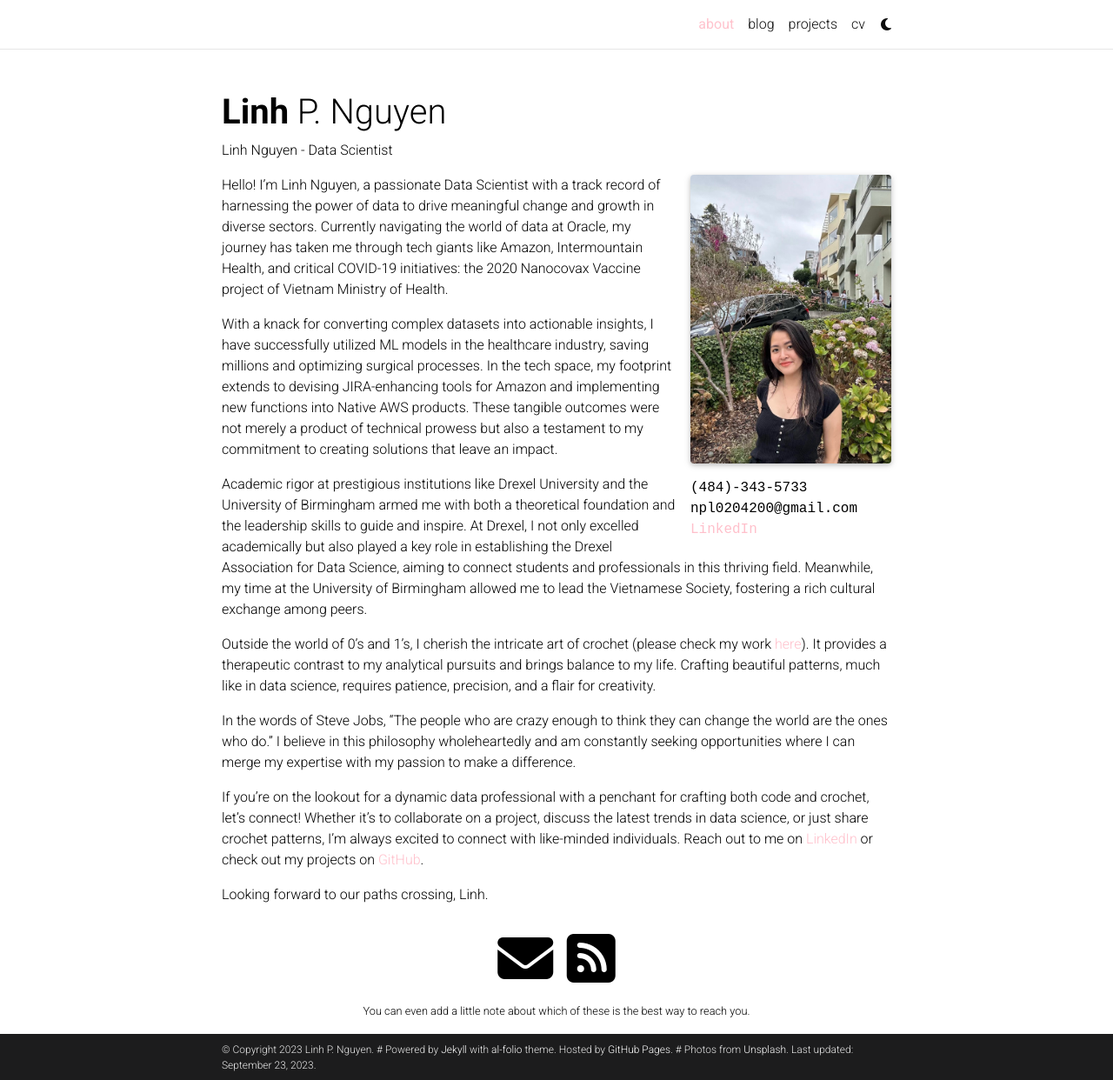
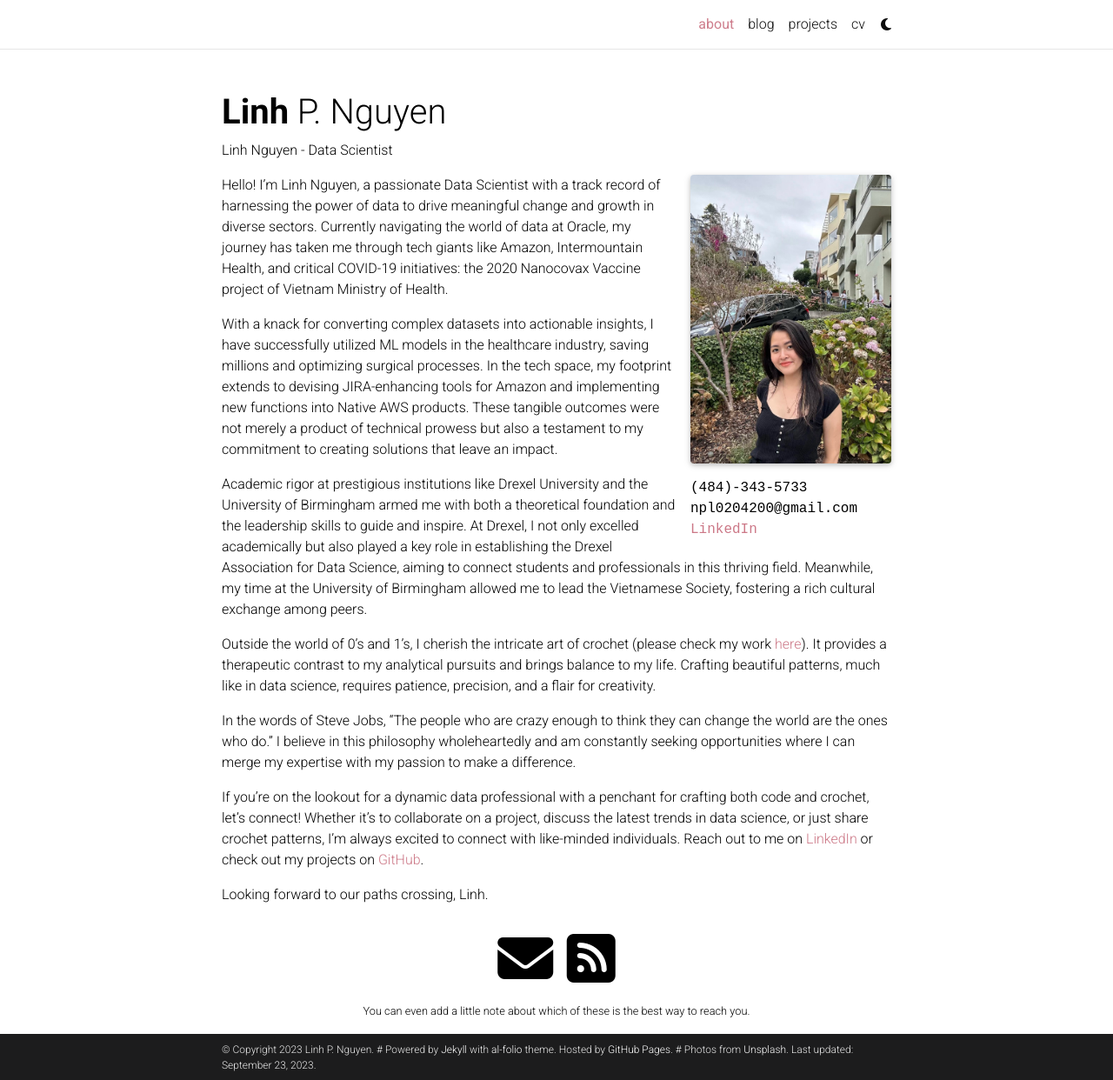
Before and after one commit to npl0204/npl0204.github.io, a Jekyll site: the page built from _pages/about.md, in a window 1280 px wide and 1242 px high. Shown: the whole window at 87% size. Built offline with Jekyll 4.4.1, drawn with Linux system fonts in a browser that asks for light colours; full-size pictures stand in for the smaller copies a plugin makes; comment, search, counter and statistics services are not loaded; a style sheet for code colours, icons or effects is not loaded.

Commit message:
Update _themes.scss

```diff
--- a/_sass/_themes.scss
+++ b/_sass/_themes.scss
@@ -7,8 +7,8 @@
   --global-code-bg-color: #{$code-bg-color-light};
   --global-text-color: #{$black-color};
   --global-text-color-light: #{$grey-color};
-  --global-theme-color: #ffc0cb;
-  --global-hover-color: #ffc0cb;
+  --global-theme-color: #cc7887;
+  --global-hover-color: #cc7887;
   --global-hover-text-color: #{$white-color};
   --global-footer-bg-color: #{$grey-color-dark};
   --global-footer-text-color: #{$grey-color-light};
```
